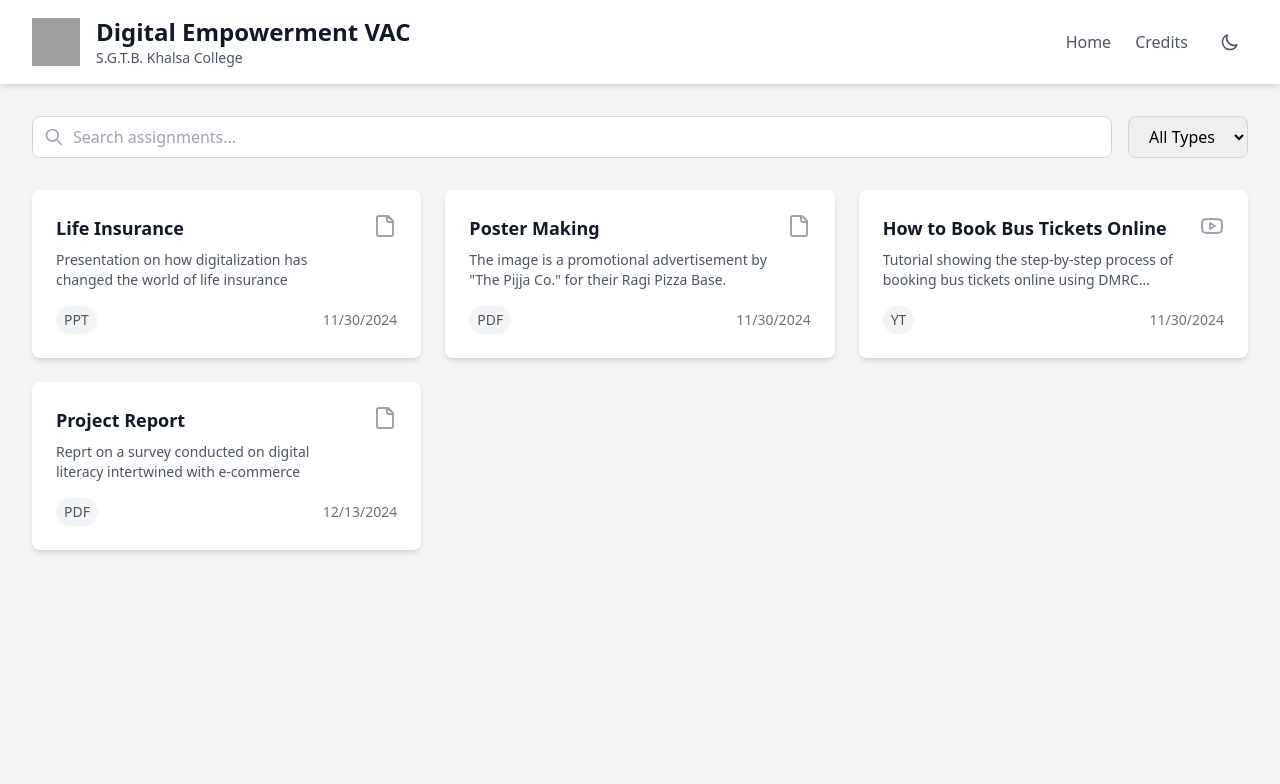
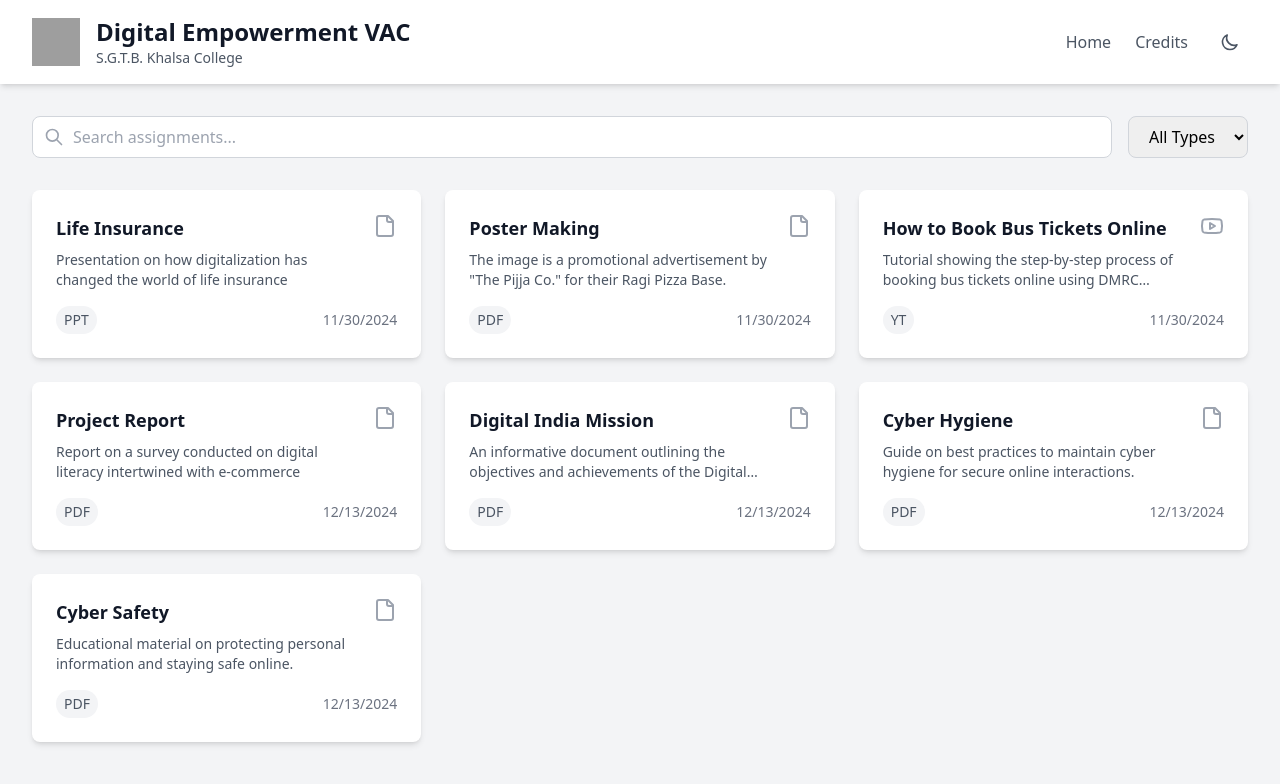
Before and after one commit to madhavgupta2002/sgtb-digital, a React (Vite) app: page / in a window 1280 px wide. Shown: the top 784 px of the page. Built offline with nearby package versions, Linux system fonts and the light colour scheme; grey boxes are pictures that could not be loaded.

Commit message:
Update assignments.ts

```diff
--- a/src/data/assignments.ts
+++ b/src/data/assignments.ts
@@ -35,10 +35,37 @@ export const assignments: Assignment[] = [
     title: 'Project Report',
     type: 'PDF',
     driveLink: 'https://drive.google.com/file/d/1STBiHaXW5thS8uK1MkU_NpzwzBf7-Cm9/preview',
-    description: 'Reprt on a survey conducted on digital literacy intertwined with e-commerce',
+    description: 'Report on a survey conducted on digital literacy intertwined with e-commerce',
     createdAt: '2024-12-13',
     resources: [
       'https://drive.google.com/uc?id=1y6xKwVnfBWAGuxJSIc9pm5xWl3Kguyn-&export=download',
     ],
   },
+  {
+    id: '5',
+    title: 'Digital India Mission',
+    type: 'PDF',
+    driveLink: 'https://drive.google.com/file/d/1VboqHF9Cjm7c6G9JAobfKg-Y2_sxMKfa/preview',
+    description: 'An informative document outlining the objectives and achievements of the Digital India Mission.',
+    createdAt: '2024-12-13',
+    resources: [],
+  },
+  {
+    id: '6',
+    title: 'Cyber Hygiene',
+    type: 'PDF',
+    driveLink: 'https://drive.google.com/file/d/1PP9sKE_i_omF1SEEfgS_lULcGX-wq3-z/preview',
+    description: 'Guide on best practices to maintain cyber hygiene for secure online interactions.',
+    createdAt: '2024-12-13',
+    resources: [],
+  },
+  {
+    id: '7',
+    title: 'Cyber Safety',
+    type: 'PDF',
+    driveLink: 'https://drive.google.com/file/d/1tPZJL7qn0CJg2oy1MzrfYDcUs-8W-jla/view',
+    description: 'Educational material on protecting personal information and staying safe online.',
+    createdAt: '2024-12-13',
+    resources: [],
+  },
 ];
```
